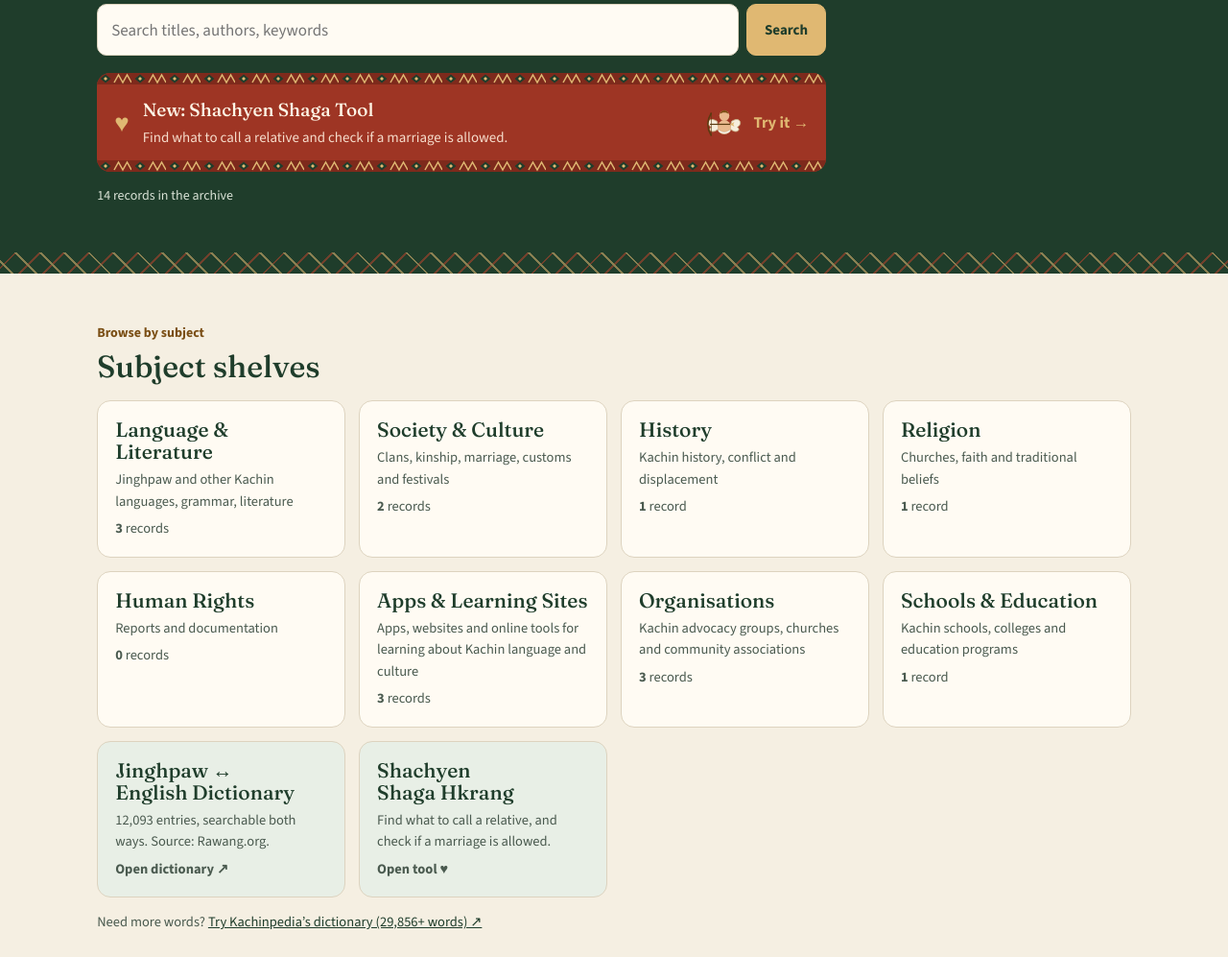
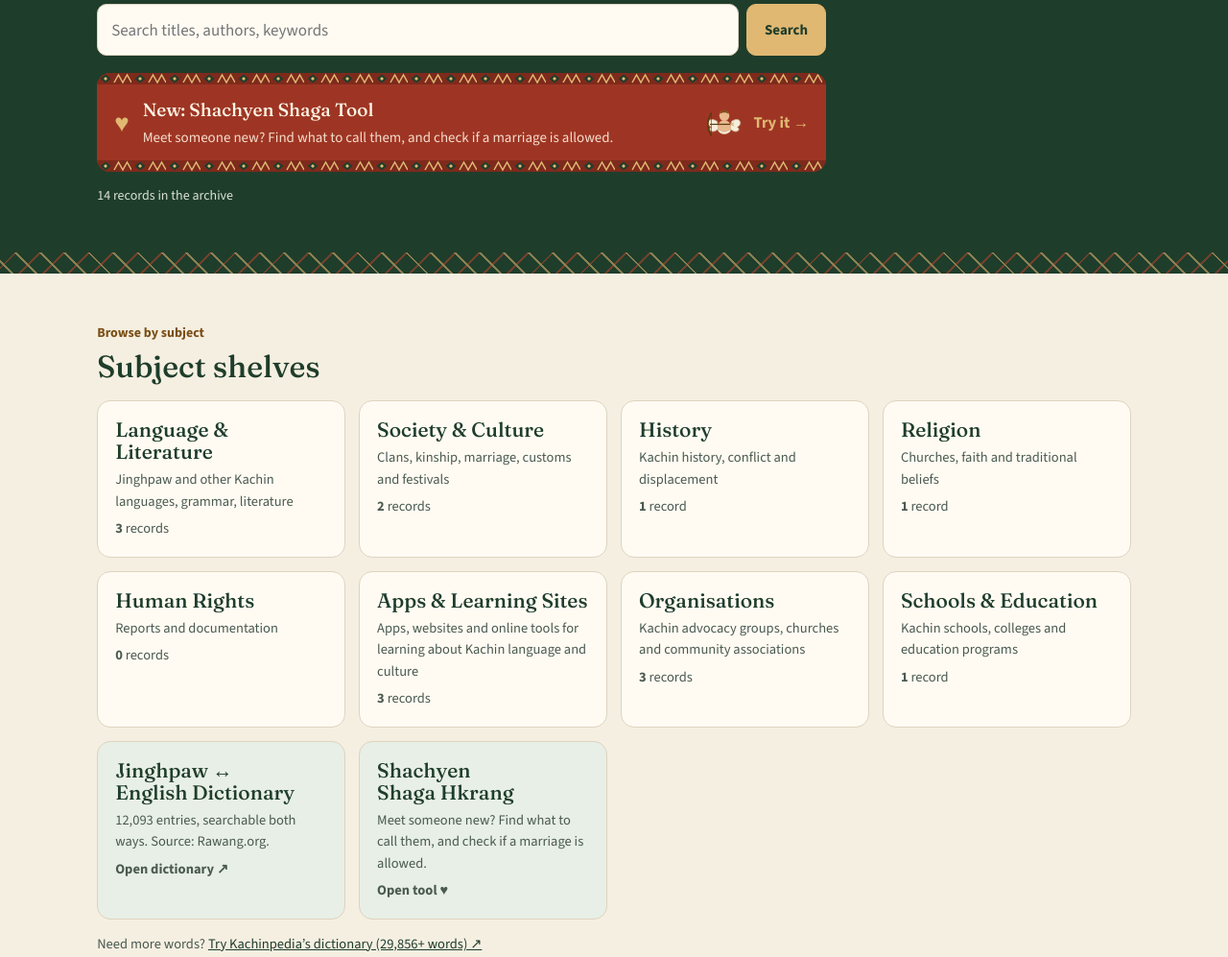
Before and after one commit to MickyPiuPiu/wunpawng-tam-tam, a plain HTML site: page index.html in a window 1280 px wide. Shown: the part 420-1417 px from the top of the page at 96% size. Drawn offline with nearby package versions, Linux system fonts and the light colour scheme.

Commit message:
Reword Shachyen banner and card for meeting someone new
Co-Authored-By: Claude Opus 5.5 <noreply@anthropic.com>
Claude-Session: https://claude.ai/code/session_012RNyWykMdfyJS7EQo8tNaB

```diff
--- a/index.html
+++ b/index.html
@@ -145,14 +145,14 @@ function home(){
     <p>Books, booklets, reports and articles about Kachin language, history and culture. Each record tells you what it contains and where it came from.</p>
     <form class="sbox" id="homeForm" role="search"><label for="hq" class="hide">Search the archive</label>
       <input id="hq" type="search" placeholder="Search titles, authors, keywords" value="${esc(S.q)}"><button class="btn" type="submit">Search</button></form>
-    <a class="promo" href="shachyen.html"><div class="in"><span class="heart" aria-hidden="true">♥</span><div class="txt"><strong>New: Shachyen Shaga Tool</strong><span class="sub">Find what to call a relative and check if a marriage is allowed.</span></div><span class="go"><svg width="48" height="48" viewBox="0 0 64 64" aria-hidden="true"><path d="M22 30 C10 22 6 34 14 38 C8 42 16 48 24 40Z" fill="#F6EEDD" stroke="#C9B48A" stroke-width="1.2"/><path d="M42 30 C54 22 58 34 50 38 C56 42 48 48 40 40Z" fill="#F6EEDD" stroke="#C9B48A" stroke-width="1.2"/><circle cx="32" cy="22" r="7" fill="#E9B98E"/><path d="M26 20 C27 13 37 13 38 20 C36 17 28 17 26 20Z" fill="#7A4E14"/><ellipse cx="32" cy="38" rx="9" ry="10" fill="#E9B98E"/><path d="M23 40 C27 46 37 46 41 40 L40 44 C36 48 28 48 24 44Z" fill="#FFFFFF" stroke="#C9B48A" stroke-width="0.8"/><path d="M14 18 Q4 34 14 50" fill="none" stroke="#5A3A10" stroke-width="2"/><line x1="14" y1="18" x2="14" y2="50" stroke="#5A3A10" stroke-width="0.8"/><line x1="12" y1="34" x2="40" y2="34" stroke="#5A3A10" stroke-width="1.6"/><path d="M40 34 l6 -3.2 -1.6 3.2 1.6 3.2Z" fill="#E0B872"/></svg><span>Try it →</span></span></div></a>
+    <a class="promo" href="shachyen.html"><div class="in"><span class="heart" aria-hidden="true">♥</span><div class="txt"><strong>New: Shachyen Shaga Tool</strong><span class="sub">Meet someone new? Find what to call them, and check if a marriage is allowed.</span></div><span class="go"><svg width="48" height="48" viewBox="0 0 64 64" aria-hidden="true"><path d="M22 30 C10 22 6 34 14 38 C8 42 16 48 24 40Z" fill="#F6EEDD" stroke="#C9B48A" stroke-width="1.2"/><path d="M42 30 C54 22 58 34 50 38 C56 42 48 48 40 40Z" fill="#F6EEDD" stroke="#C9B48A" stroke-width="1.2"/><circle cx="32" cy="22" r="7" fill="#E9B98E"/><path d="M26 20 C27 13 37 13 38 20 C36 17 28 17 26 20Z" fill="#7A4E14"/><ellipse cx="32" cy="38" rx="9" ry="10" fill="#E9B98E"/><path d="M23 40 C27 46 37 46 41 40 L40 44 C36 48 28 48 24 44Z" fill="#FFFFFF" stroke="#C9B48A" stroke-width="0.8"/><path d="M14 18 Q4 34 14 50" fill="none" stroke="#5A3A10" stroke-width="2"/><line x1="14" y1="18" x2="14" y2="50" stroke="#5A3A10" stroke-width="0.8"/><line x1="12" y1="34" x2="40" y2="34" stroke="#5A3A10" stroke-width="1.6"/><path d="M40 34 l6 -3.2 -1.6 3.2 1.6 3.2Z" fill="#E0B872"/></svg><span>Try it →</span></span></div></a>
     <p class="status" style="color:#D9E2D6">${S.loaded?`${all.length} record${all.length===1?'':'s'} in the archive`:''}</p>
   </div><div class="weave" aria-hidden="true"></div></section>
   <section class="band"><div class="wrap">${loadNote()}
     <p class="eyebrow">Browse by subject</p><h2 style="font-size:32px">Subject shelves</h2>
     <div class="shelves">${Object.keys(TAX).map(s=>`<a class="shelf" href="#search" data-subject="${esc(s)}"><h3>${esc(s)}</h3><span>${esc(SUB_NOTE[s])}</span><span><strong>${count(s)}</strong> record${count(s)===1?'':'s'}</span></a>`).join('')}
       <a class="shelf" href="https://kachin-jinghpaw-dictionary.mickypiupiu.chatgpt.site/" style="background:var(--soft)"><h3>Jinghpaw ↔ English Dictionary</h3><span>12,093 entries, searchable both ways. Source: Rawang.org.</span><span><strong>Open dictionary ↗</strong></span></a>
-      <a class="shelf" href="shachyen.html" style="background:var(--soft)"><h3>Shachyen Shaga Hkrang</h3><span>Find what to call a relative, and check if a marriage is allowed.</span><span><strong>Open tool ♥</strong></span></a>
+      <a class="shelf" href="shachyen.html" style="background:var(--soft)"><h3>Shachyen Shaga Hkrang</h3><span>Meet someone new? Find what to call them, and check if a marriage is allowed.</span><span><strong>Open tool ♥</strong></span></a>
     </div>
     <p class="meta" style="margin:14px 0 0">Need more words? <a href="https://www.kachinpedia.com/dictionary/">Try Kachinpedia’s dictionary (29,856+ words) ↗</a></p>
   </div></section>
```
